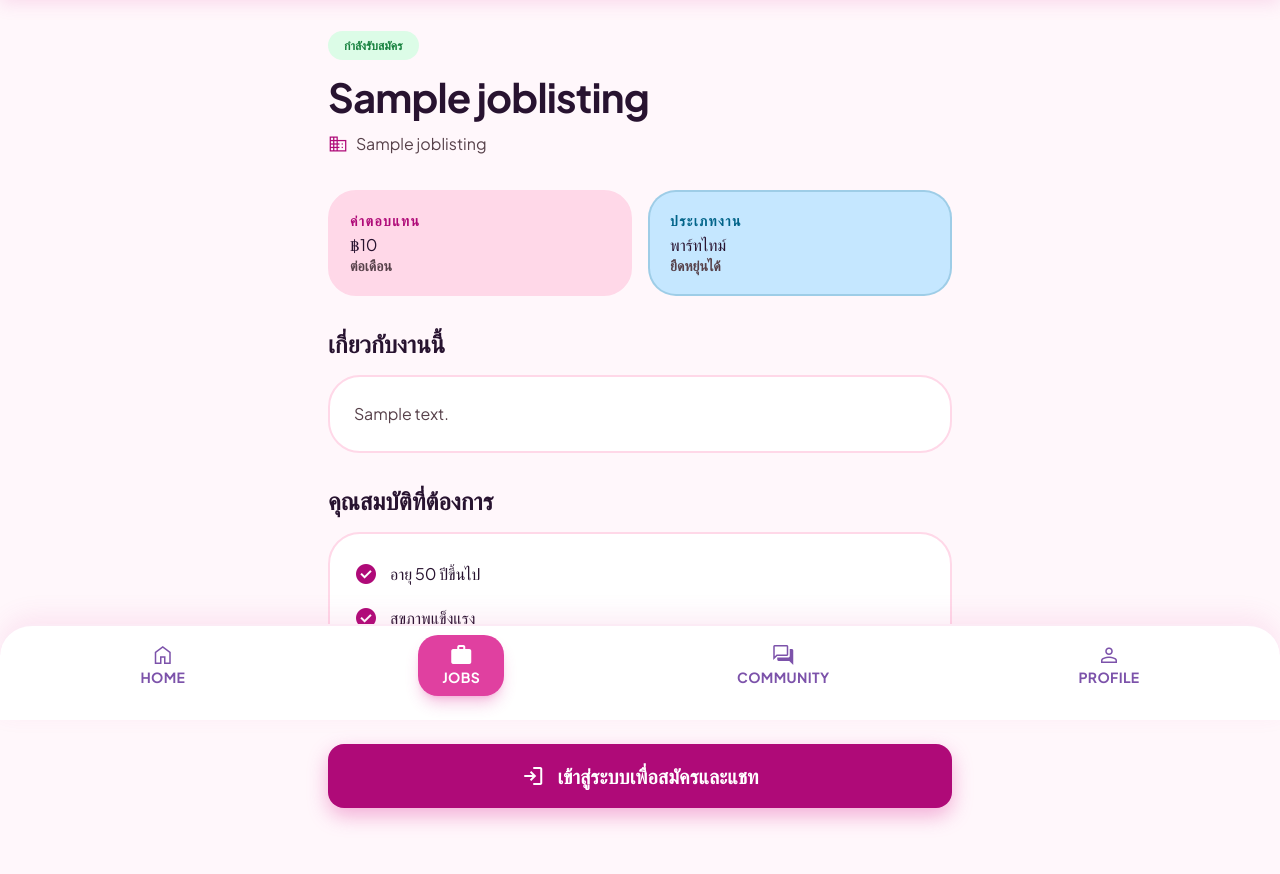
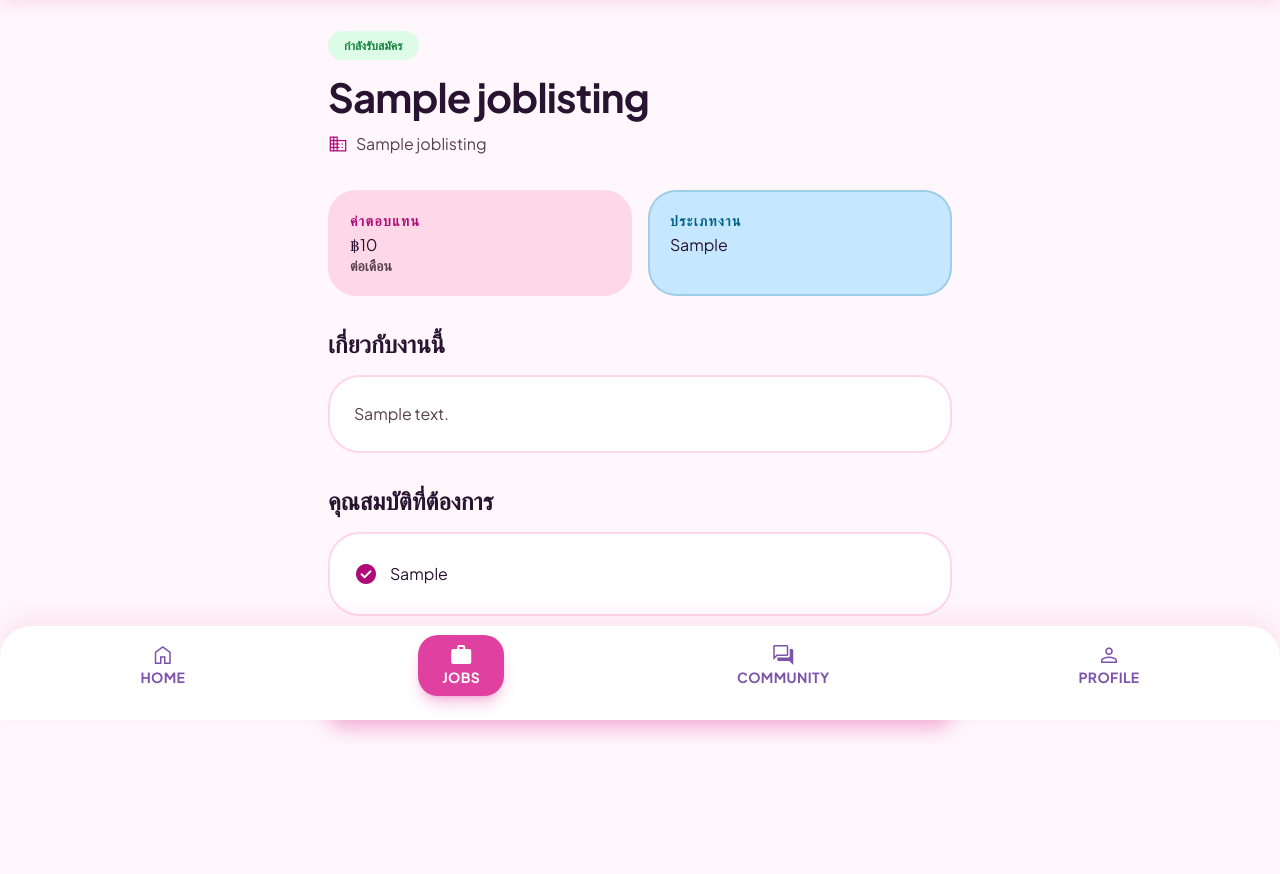
Before and after one commit to paiepor/sweet60, a Django app: page /job/1/ in a window 1280 px wide. Shown: the part 80-954 px from the top of the page. After the commit the page ends 818 px from the top, so only its background shows below. Run offline with Django 5.2, Linux system fonts and the light colour scheme; tables that the repository leaves empty hold one stand-in row (values such as "Sample post"); some libraries are stand-ins or nearby versions.

Commit message:
Add job_type and requirements fields to JobListing model and update forms and templates
Co-authored-by: Copilot <copilot@github.com>

```diff
--- a/jobs_app/forms.py
+++ b/jobs_app/forms.py
@@ -7,12 +7,14 @@ from .models import JobListing, CommunityGroup
 class JobForm(forms.ModelForm):
     class Meta:
         model = JobListing
-        fields = ['title', 'company_name', 'description', 'salary']
+        fields = ['title', 'company_name', 'description', 'salary', 'job_type', 'requirements']
         widgets = {
             'title': forms.TextInput(attrs={'class': 'w-full p-3 border rounded-xl mb-3', 'placeholder': 'เช่น พนักงานดูแลสวน'}),
             'company_name': forms.TextInput(attrs={'class': 'w-full p-3 border rounded-xl mb-3', 'placeholder': 'ชื่อร้านหรือบริษัท'}),
             'description': forms.Textarea(attrs={'class': 'w-full p-3 border rounded-xl mb-3', 'rows': 4, 'placeholder': 'รายละเอียดหน้าที่งาน...'}),
             'salary': forms.NumberInput(attrs={'class': 'w-full p-3 border rounded-xl mb-3', 'placeholder': '12,000'}),
+            'job_type': forms.TextInput(attrs={'class': 'w-full p-3 border rounded-xl mb-3', 'placeholder': 'เช่น พาร์ทไทม์, ฟูลไทม์'}),
+            'requirements': forms.Textarea(attrs={'class': 'w-full p-3 border rounded-xl mb-3', 'rows': 4, 'placeholder': 'เช่น อายุ 50 ปีขึ้นไป, สุขภาพแข็งแรง (แต่ละข้อขึ้นบรรทัดใหม่)'})
         }
 
 
--- a/jobs_app/models.py
+++ b/jobs_app/models.py
@@ -42,6 +42,8 @@ class JobListing(models.Model):
     company_name = models.CharField(max_length=200, verbose_name="ชื่อบริษัท/ร้านค้า")
     description = models.TextField(verbose_name="รายละเอียดงาน")
     salary = models.PositiveIntegerField(verbose_name="เงินเดือน/ค่าจ้าง")
+    job_type = models.CharField(max_length=100, verbose_name="ประเภทงาน", default="พาร์ทไทม์")
+    requirements = models.TextField(verbose_name="คุณสมบัติที่ต้องการ", blank=True)
     is_active = models.BooleanField(default=True, verbose_name="ยังเปิดรับสมัครอยู่ไหม")
 
     # 1. ย้ายมาไว้ตรงนี้
--- a/templates/job_detail.html
+++ b/templates/job_detail.html
@@ -50,8 +50,9 @@
         </div>
         <div class="bg-tertiary-fixed border-2 border-tertiary/20 p-5 rounded-[28px]">
             <p class="font-label-sm text-label-sm text-tertiary uppercase tracking-widest mb-1">ประเภทงาน</p>
-            <p class="font-headline-md text-on-surface">พาร์ทไทม์</p>
-            <p class="font-label-sm text-label-sm text-on-surface-variant">ยืดหยุ่นได้</p>
+            <p class="font-headline-md text-on-surface">{{ job.job_type }}</p>
+            <!-- <p class="font-headline-md text-on-surface">พาร์ทไทม์</p>
+            <p class="font-label-sm text-label-sm text-on-surface-variant">ยืดหยุ่นได้</p> -->
         </div>
     </div>
 
@@ -67,18 +68,14 @@
     <section class="mb-10">
         <h3 class="font-headline-md text-headline-md mb-4">คุณสมบัติที่ต้องการ</h3>
         <div class="bg-surface-container-lowest border-2 border-[#ffd8e8] p-6 rounded-[32px] space-y-3">
+            {% for req in job.requirements.splitlines %}
+            {% if req %}
             <div class="flex items-center gap-3">
                 <span class="material-symbols-outlined text-primary text-2xl" style="font-variation-settings:'FILL' 1">check_circle</span>
-                <span class="font-body-md text-on-surface">อายุ 50 ปีขึ้นไป</span>
+                <span class="font-body-md text-on-surface">{{ req }}</span>
             </div>
-            <div class="flex items-center gap-3">
-                <span class="material-symbols-outlined text-primary text-2xl" style="font-variation-settings:'FILL' 1">check_circle</span>
-                <span class="font-body-md text-on-surface">สุขภาพแข็งแรง</span>
-            </div>
-            <div class="flex items-center gap-3">
-                <span class="material-symbols-outlined text-primary text-2xl" style="font-variation-settings:'FILL' 1">check_circle</span>
-                <span class="font-body-md text-on-surface">ไม่จำเป็นต้องมีประสบการณ์</span>
-            </div>
+            {% endif %}
+        {% endfor %}
         </div>
     </section>
 
```
Also changed, not shown: jobs_app/migrations/0014_joblisting_job_type_joblisting_requirements.py (added).
